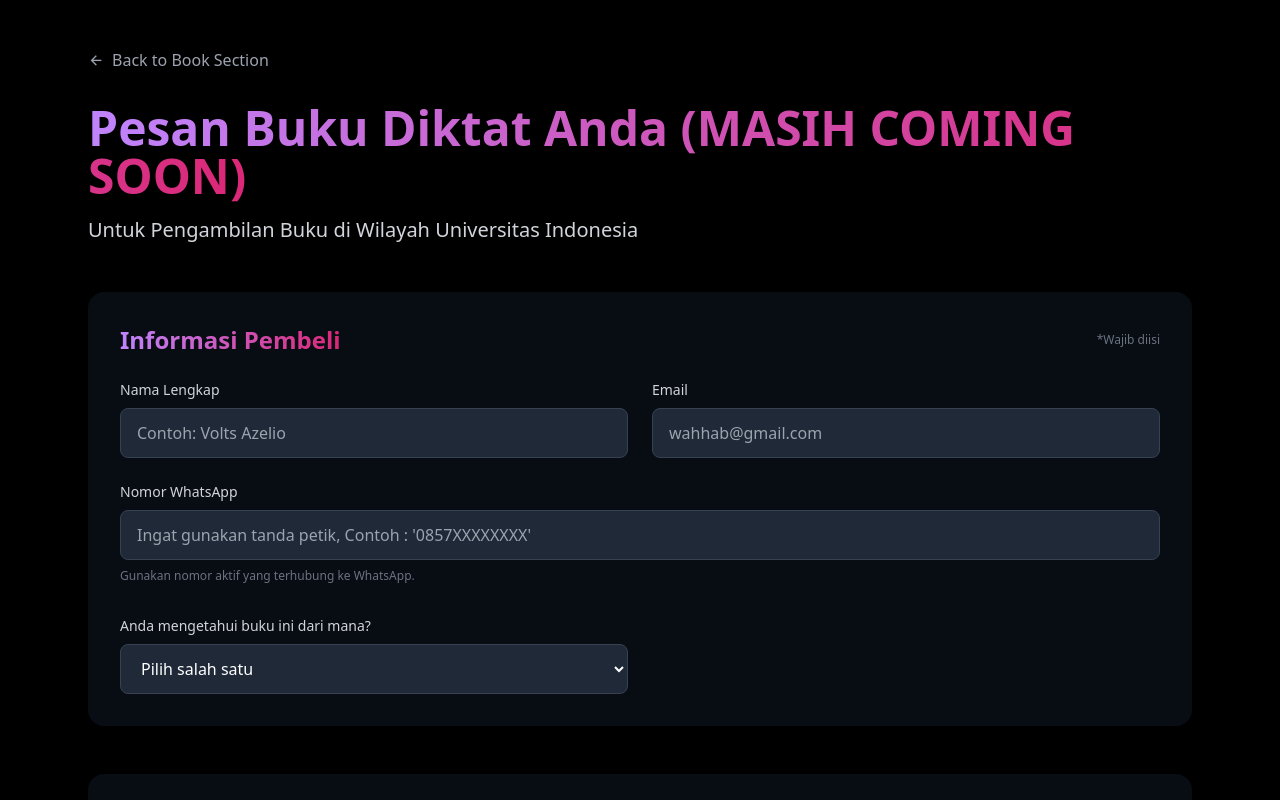
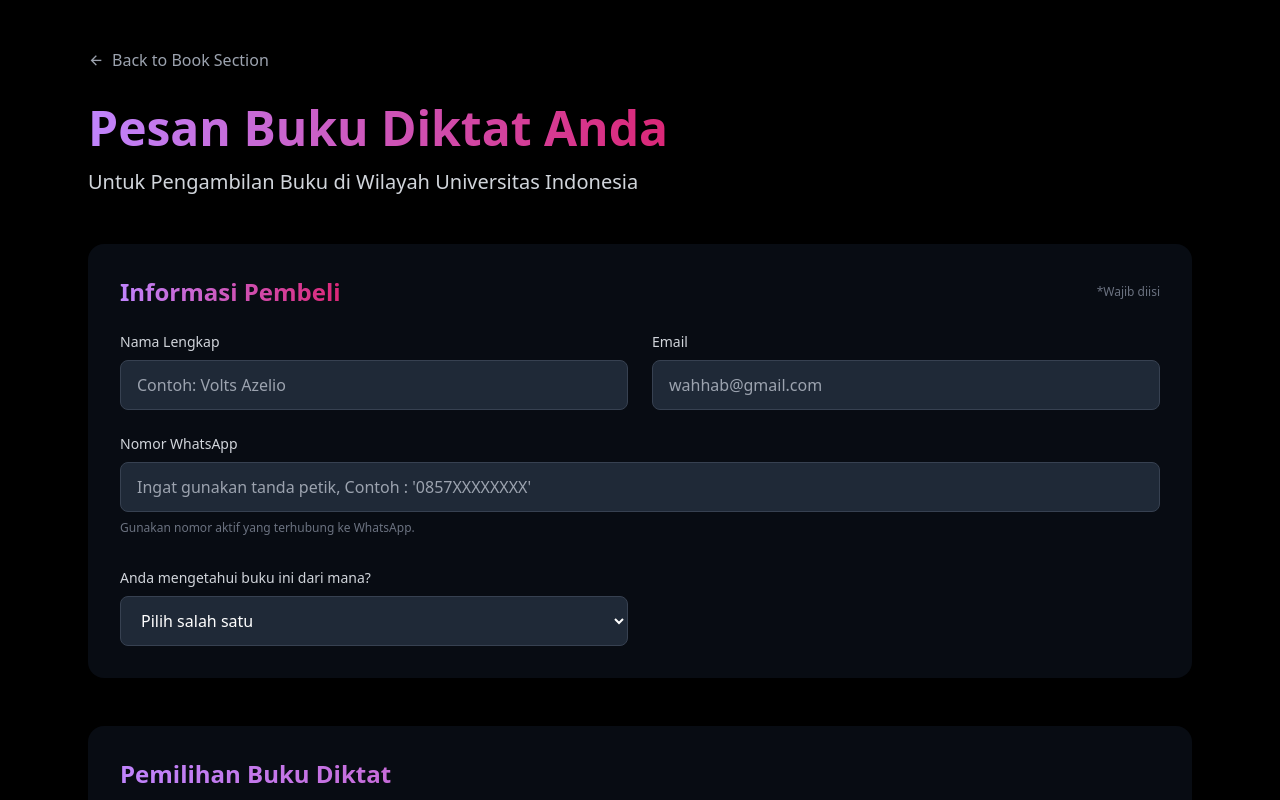
Before and after one commit to FeynmanProject/feynmanbookstore.github.io, a Next.js app: page /order in a window 1280 px wide. Shown: the top 800 px of the page. Built offline with nearby package versions, Linux system fonts and the light colour scheme.

Commit message:
Update page.tsx

```diff
--- a/app/order/page.tsx
+++ b/app/order/page.tsx
@@ -204,7 +204,7 @@ export default function OrderPage() {
 
           <h1 className="text-5xl font-bold mb-4">
             <span className="bg-gradient-to-r from-purple-400 to-pink-600 bg-clip-text text-transparent">
-              Pesan Buku Diktat Anda (MASIH COMING SOON)
+              Pesan Buku Diktat Anda
             </span>
           </h1>
           <p className="text-xl text-gray-300">
```
